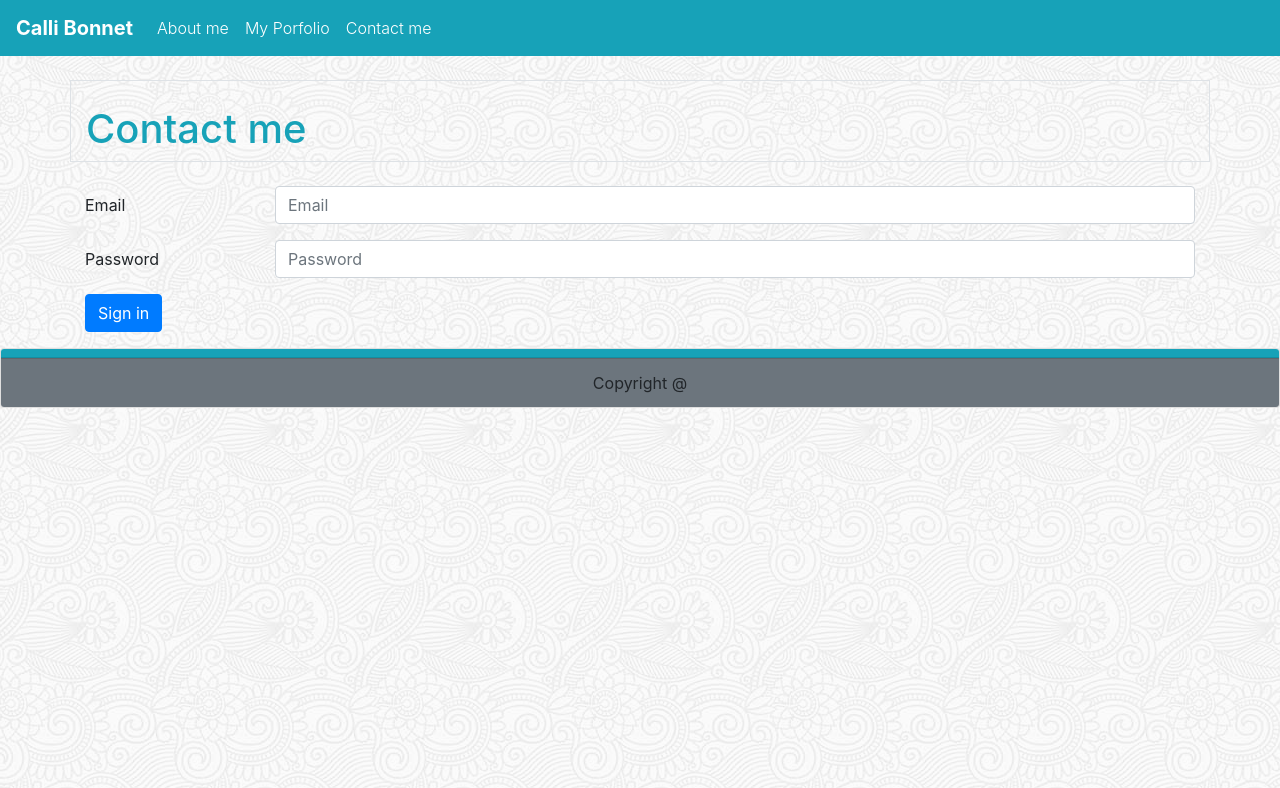
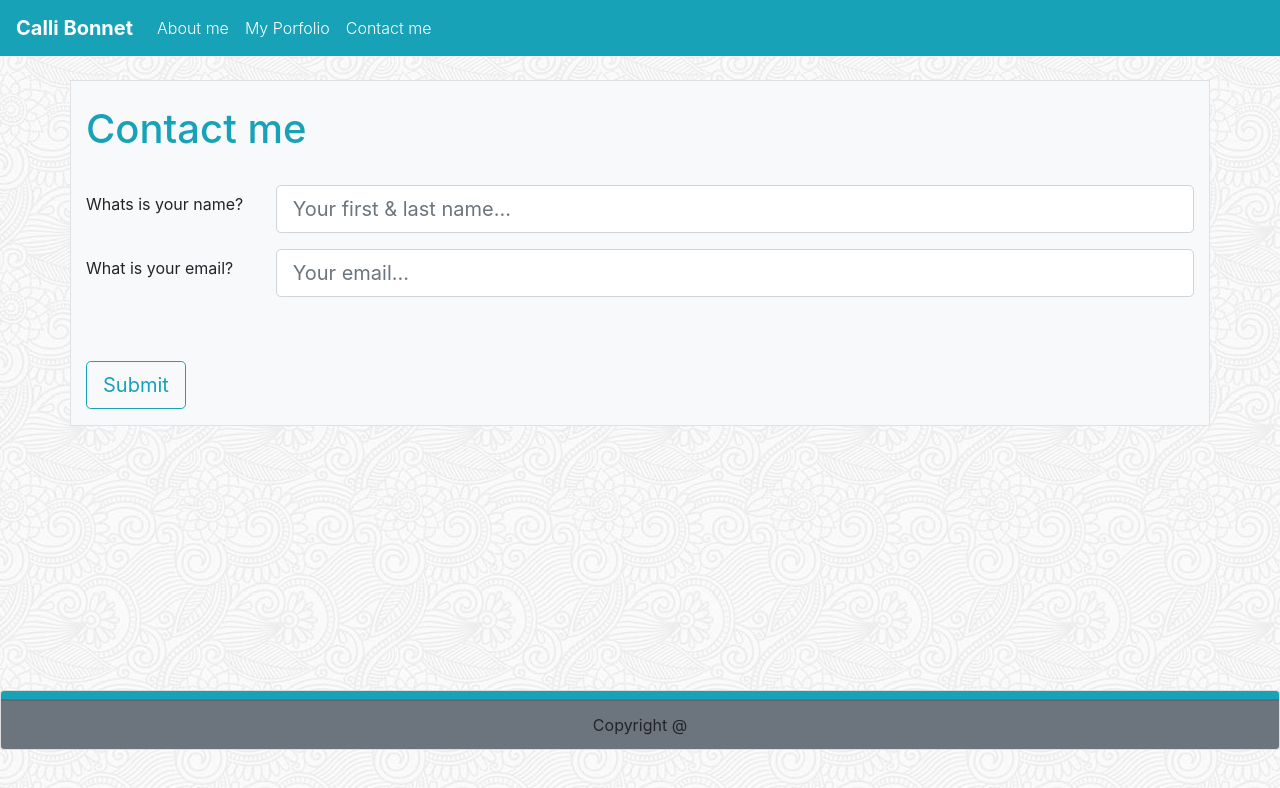
Before and after one commit to CalliBonnet/Bootstrap-Portfolio, a plain HTML site: page contact.html in a window 1280 px wide. Drawn offline with nearby package versions, Linux system fonts and the light colour scheme.

Commit message:
thank you page

```diff
--- a/contact.html
+++ b/contact.html
@@ -45,6 +45,8 @@
     <!--This is the single row for the main content box-->
     <div class="container">
         <div class="row border border-secconndary">
+            <div class="col-12 bg-light">
+                <div class="row">
                     <div class="col-12 text-info">
                         <br>
                         <h1>Contact me</h1>
@@ -55,30 +57,44 @@
                     <div class="col-12">
                         <form>
                             <div class="form-group row">
-                        <label for="inputEmail3" class="col-sm-2 col-form-label">Email</label>
+                                <label for="colFormLabelLg" class="col-sm-2 col-form-label ">Whats is your name?</label>
                                 <div class="col-sm-10">
-                            <input type="email" class="form-control" id="inputEmail3" placeholder="Email">
+                                    <input type="email" class="form-control form-control-lg" id="colFormLabelLg"
+                                        placeholder="Your first & last name...">
                                 </div>
                             </div>
                             <div class="form-group row">
-                        <label for="inputPassword3" class="col-sm-2 col-form-label">Password</label>
+                                <label for="colFormLabelLg" class="col-sm-2 col-form-label">What is your email?</label>
                                 <div class="col-sm-10">
-                            <input type="password" class="form-control" id="inputPassword3" placeholder="Password">
+                                    <input type="email" class="form-control form-control-lg" id="colFormLabelLg"
+                                        placeholder="Your email...">
                                 </div>
                             </div>
+                            <br>
+                            <br>
+
                             <div class="form-group row">
                                 <div class="col-sm-10">
-                            <button type="submit" class="btn btn-primary">Sign in</button>
+                                   <a href="Thank-you.html" type="button" class="btn btn-outline-info btn-lg">Submit</a>
                                 </div>
                             </div>
                         </form>
                     </div>
                 </div>
-
             </div>
-
-
-
+        </div>
+    </div>
+    <br>
+    <br>
+    <br>
+    <br>
+    <br>
+    <br>
+    <br>
+    <br>
+    <br>
+    <br>
+    <br>
 
     <!--This is the footer-->
     <div class="container-fuild">
```
Also changed, not shown: Thank-you.html (added, +48 -0 lines). Lines whose indentation alone changed are shown as unchanged.
